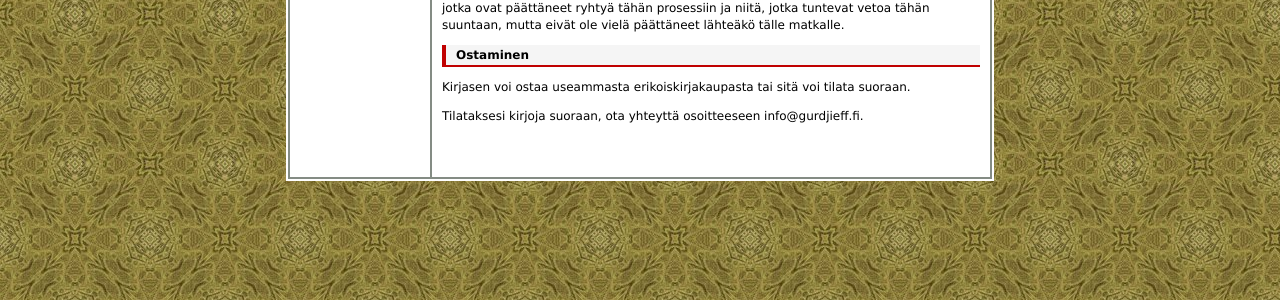
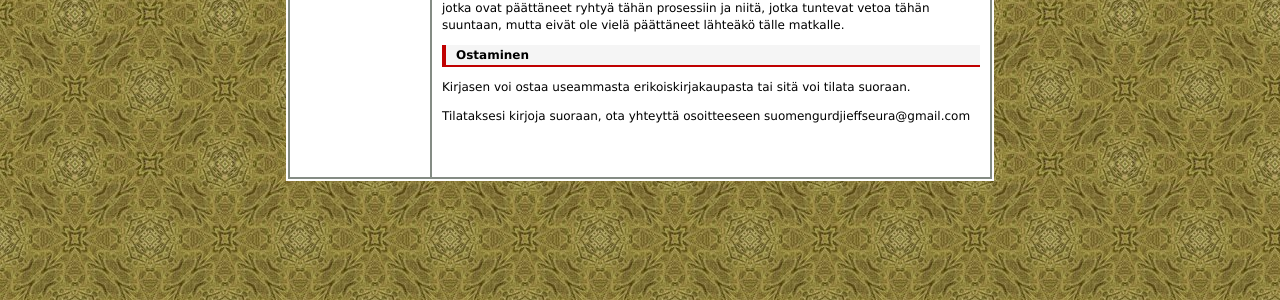
Before and after one commit to miikkant/gurdjieff-finland.github.io, a Jekyll site: the page built from nob_fi.md, in a window 1280 px wide. Shown: the part 586-886 px from the top of the page. Built offline with Jekyll 4.4.1, drawn with Linux system fonts in a browser that asks for light colours.

Commit message:
Update nob_fi.md

```diff
--- a/nob_fi.md
+++ b/nob_fi.md
@@ -41,4 +41,4 @@ tähän suuntaan, mutta eivät ole vielä päättäneet lähteäkö tälle matka
 
 Kirjasen voi ostaa useammasta erikoiskirjakaupasta tai sitä voi tilata suoraan.
 
-Tilataksesi kirjoja suoraan, ota yhteyttä osoitteeseen info@gurdjieff.fi.
+Tilataksesi kirjoja suoraan, ota yhteyttä osoitteeseen suomengurdjieffseura@gmail.com
```
